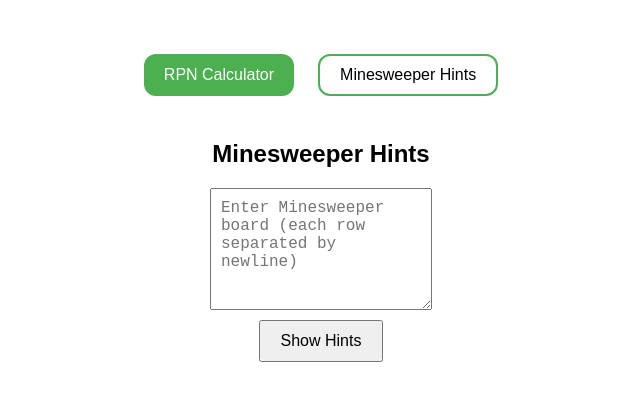
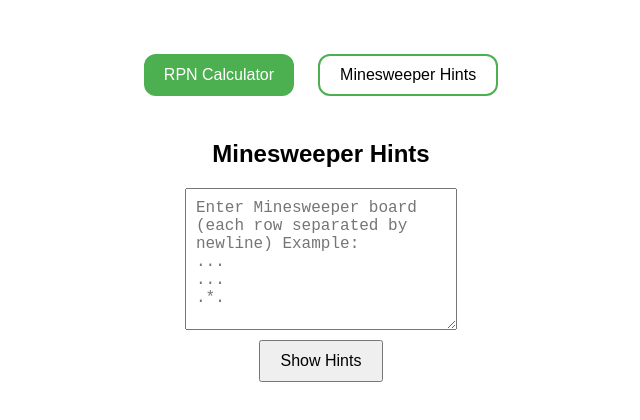
Before and after one commit to alisenn/simple-react-ui, a React (Create React App) app: page / in a window 1280 px wide. Both pictures are taken after a click on the button "Minesweeper Hints". Shown: the top 420 px of the page, without its empty margins (319-959 px from the left). Built offline with nearby package versions, Linux system fonts and the light colour scheme.

Commit message:
Update MinesweeperHints component and styles

```diff
--- a/src/components/MinesweeperHints.js
+++ b/src/components/MinesweeperHints.js
@@ -33,7 +33,7 @@
                 <textarea
                     value={square}
                     onChange={(e) => setSquare(e.target.value)}
-                    placeholder="Enter Minesweeper board (each row separated by newline)"
+                    placeholder={"Enter Minesweeper board (each row separated by newline) Example:\n...\n...\n.*."}
                     className="hints-textarea"
                 />
                 <button type="submit" className="hints-button">Show Hints</button>
--- a/src/styles/MinesweeperHints.css
+++ b/src/styles/MinesweeperHints.css
@@ -16,8 +16,8 @@
 .hints-textarea {
     padding: 10px;
     font-size: 16px;
-    width: 200px;
-    height: 100px;
+    width: 250px;
+    height: 120px;
 }
 
 .hints-button {
--- a/src/styles/RPNCalculator.css
+++ b/src/styles/RPNCalculator.css
@@ -2,7 +2,6 @@
     display: flex;
     flex-direction: column;
     align-items: center;
-    justify-content: center;
     height: 50vh;
     font-family: Arial, sans-serif;
 }
```
